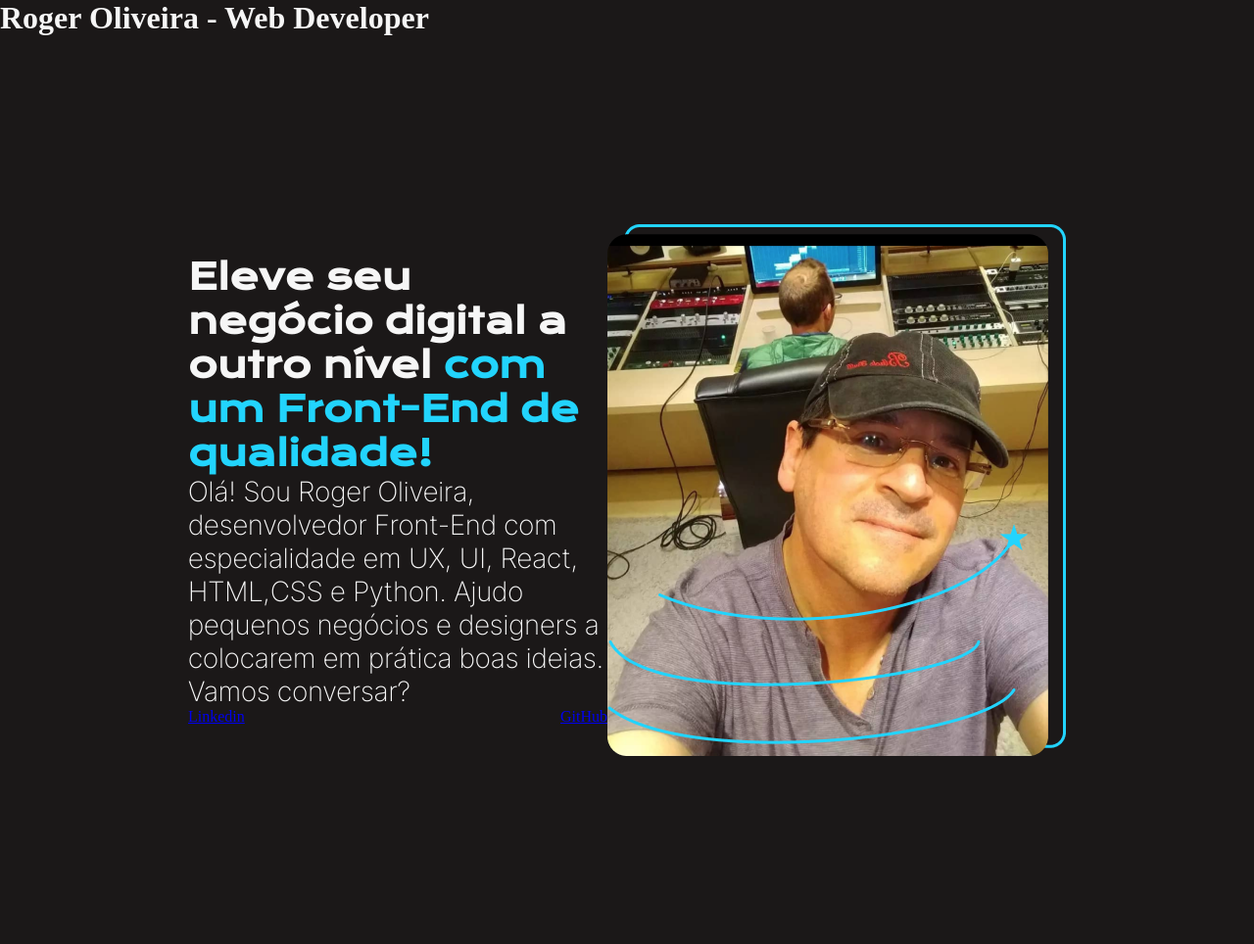
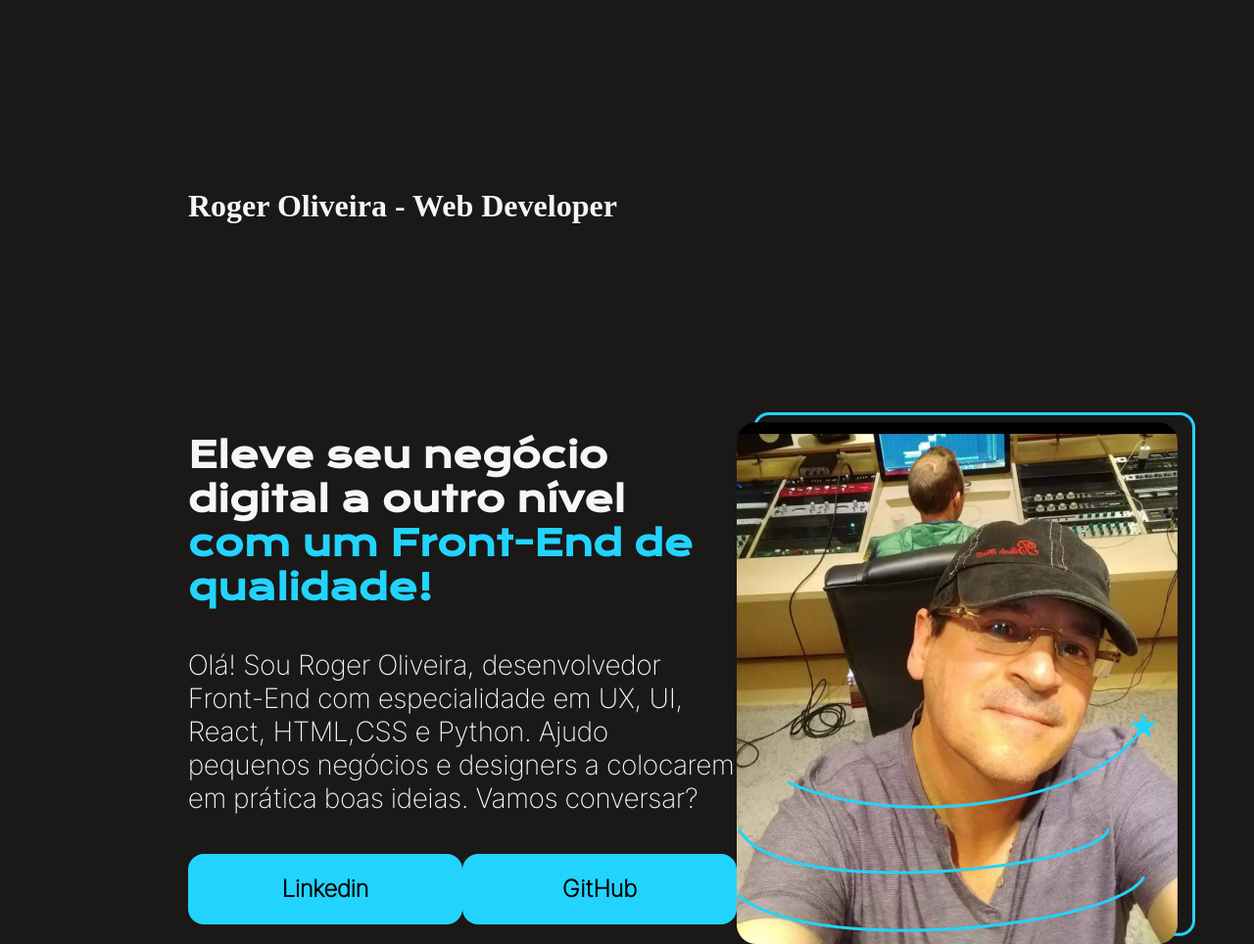
Before and after one commit to RogerOliveiraRS/Portfolio, a plain HTML site: page index.html in a window 1280 px wide. Shown: the whole page at 98% size. Before the commit the page ends 800 px from the top, so only its background shows below. Drawn offline with nearby package versions, Linux system fonts and the light colour scheme.

Commit message:
Começando com cabeçalho

```diff
--- a/index.html
+++ b/index.html
@@ -8,7 +8,7 @@
     <link rel="stylesheet" href=" style.css"
 </head>
 <body>
-    <header><h1>Roger Oliveira - Web Developer</h1></header>
+    <header class="cabeçalho"><h1>Roger Oliveira - Web Developer</h1></header>
 
     <main class="apresentacao">
 
@@ -19,8 +19,8 @@
             <p class="apresenta__conteudo__texto">Olá! Sou Roger Oliveira, desenvolvedor Front-End com especialidade em UX, UI, React, HTML,CSS e Python. Ajudo pequenos negócios e designers a colocarem em prática boas ideias. Vamos conversar?</p>
 
         <div class="apresentacao__links">
-            <a href="https://linkedin.com/in/uxrogeroliveira">Linkedin</a>
-            <a href="https://github.com/rogeroliveirars">GitHub</a>
+            <a class="apresentacao__links__caixa" href="https://linkedin.com/in/uxrogeroliveira">Linkedin</a>
+            <a class="apresentacao__links__caixa"href="https://github.com/rogeroliveirars">GitHub</a>
         </div>
 
         </section>
--- a/style.css
+++ b/style.css
@@ -26,6 +26,9 @@ body{
 
 .apresenta__conteudo{
     width: 615px;
+    display: flex;
+    flex-direction: column;
+    gap: 40px;
 }
 
 .apresenta__conteudo__titulo{
@@ -43,3 +46,27 @@ body{
     justify-content: space-between;
 
 }
+
+
+.apresentacao__links__caixa{
+    background-color: #22D4FD;
+    width: 280px;
+    text-align: center;
+    border-radius: 16px;
+    font-size: 24px;
+    padding: 21.5px 0;
+    text-decoration: none;
+    color: #000000;
+    font-family: 'Inter Tight', sans-serif ;
+    font-weight: bold;
+
+}
+
+.cabeçalho{
+    margin: 15%;
+    display: flex;
+    align-items: center;
+    justify-content: space-between;
+
+
+}
```
